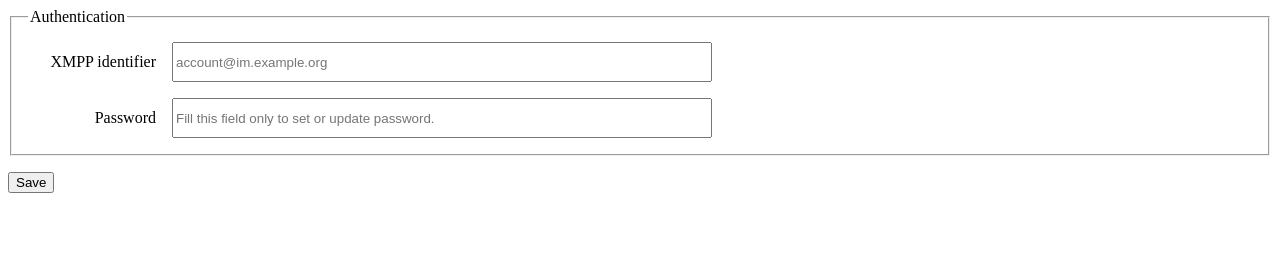
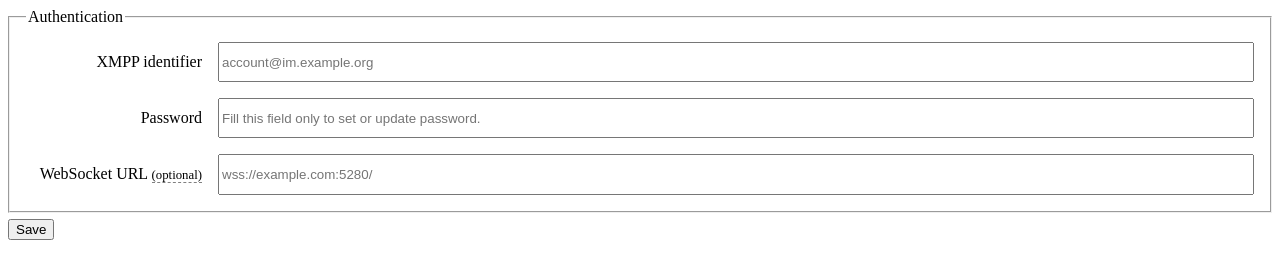
Before and after one commit to Trim/xmpp-pane, a browser extension: page src/options/options.html in a window 1280 px wide. Drawn offline with Linux system fonts and the light colour scheme.

Commit message:
styling options page + beautify js

```diff
--- a/src/options/options.css
+++ b/src/options/options.css
@@ -1,12 +1,42 @@
 fieldset
 {
     display: grid;
-    grid-template-columns: 8rem 0.5fr;
+    grid-template-columns: 1fr;
+    grid-gap: 0.4rem;
+    margin: 0 0 0.4rem 0;
+    padding: 0.4rem;
+}
+
+label
+{
+    grid-column: 1;
+}
+
+input
+{
+    grid-column: 1;
+}
+
+.explain
+{
+    border-bottom: 1px dashed gray;
+}
+
+.explain:hover
+{
+    cursor: help;
+}
+
+@media (min-width: 400px)
+{
+    fieldset
+    {
+        display: grid;
+        grid-template-columns: 11rem 1fr;
         grid-gap: 1rem;
         vertical-align: middle;
         padding: 1rem;
     }
-
 
     label
     {
@@ -17,5 +47,6 @@ label
 
     input
     {
-    grid-column: 2 / 3;
+        grid-column: 2 / 2;
     }
+}
--- a/src/options/options.html
+++ b/src/options/options.html
@@ -14,10 +14,10 @@
                 <input id="jid" type="email" placeholder="account@im.example.org" />
                 <label for="password">Password</label>
                 <input id="password" type="password" placeholder="Fill this field only to set or update password."/>
+                <label for="websocket">WebSocket URL <span class="explain" title="If discoverable from wellknown URL on the domain name." style="font-size:0.8rem">(optional)</span></label>
+                <input id="websocket" type="text" placeholder="wss://example.com:5280/"></input>
             </fieldset>
-            <p>
-                <button type="submit">Save</button>
-            </p>
+            <button type="submit">Save</button>
         </form>
 
         <script src="options.js"></script>
```
Also changed, not shown: src/sidebar/panel.html (+1 -1 lines). Lines whose indentation alone changed are shown as unchanged.
